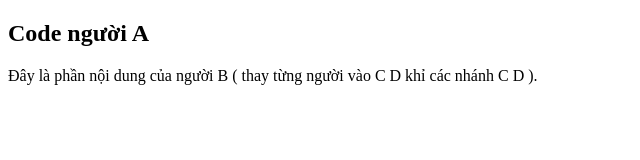
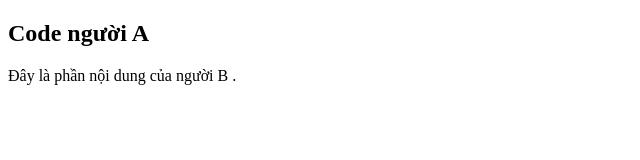
Before and after one commit to Vu-Van-Dong/-F8_K18-HomeWork, a plain HTML site: page BaiTapBuoi1_2/index.html in a window 1280 px wide. Shown: the whole page, without its empty margins (0-640 px from the left). Drawn offline with Linux system fonts and the light colour scheme.

Commit message:
Code D push code

```diff
--- a/BaiTapBuoi1_2/index.html
+++ b/BaiTapBuoi1_2/index.html
@@ -8,7 +8,7 @@
 <body>
 <section>
     <h2>Code người A</h2>
-    <p>Đây là phần nội dung của người B ( thay từng người vào C D khỉ các nhánh C D ).</p>
+    <p>Đây là phần nội dung của người B .</p>
 </section>
 </body>
 </html>
```
